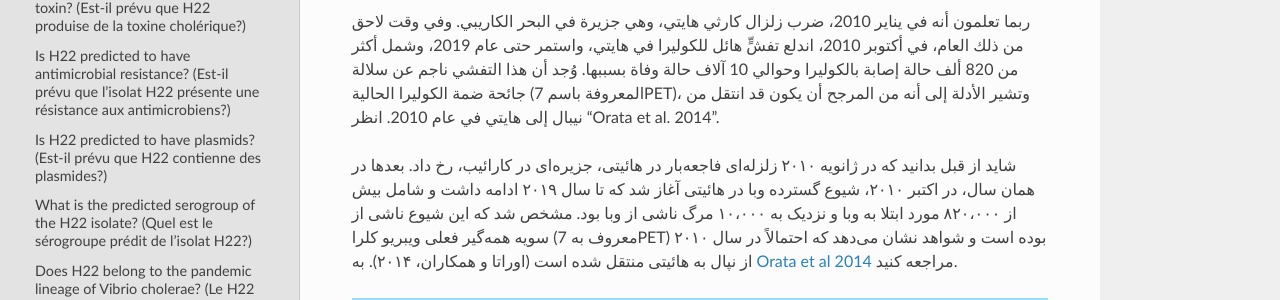
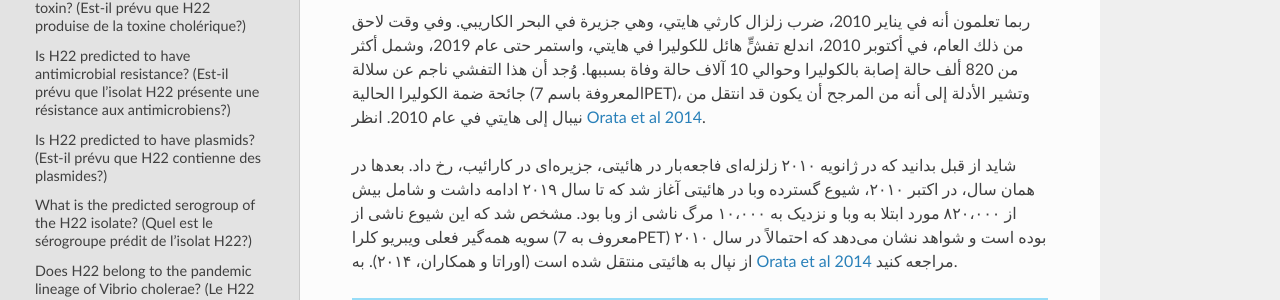
Before and after one commit to avrilcoghlan/vibriowatch, a Sphinx documentation site: the page built from docs/source/haiti.rst, in a window 1280 px wide and 900 px high, scrolled down 3719 px. Shown: the part 246-546 px from the top of the window. Built offline with Sphinx 7.4.7 and the Read the Docs theme 3.1.0, drawn with Linux system fonts in a browser that asks for light colours.

```diff
--- a/docs/source/haiti.rst
+++ b/docs/source/haiti.rst
@@ -127,7 +127,7 @@ ele provavelmente foi transportado do Nepal para o Haiti em 2010 (`Orata et al 2
 ربما تعلمون أنه في يناير 2010، ضرب زلزال كارثي هايتي، وهي جزيرة في البحر الكاريبي.
 وفي وقت لاحق من ذلك العام، في أكتوبر 2010، اندلع تفشٍّ هائل للكوليرا في هايتي، واستمر حتى عام 2019، وشمل أكثر من 820 ألف حالة إصابة بالكوليرا وحوالي 10 آلاف حالة وفاة بسببها.
 وُجد أن هذا التفشي ناجم عن سلالة جائحة ضمة الكوليرا الحالية (المعروفة باسم 7PET)، وتشير الأدلة إلى أنه من المرجح أن يكون قد انتقل من نيبال إلى هايتي في عام 2010.
-انظر "Orata et al. 2014".
+انظر `Orata et al 2014`_.
 
 شاید از قبل بدانید که در ژانویه ۲۰۱۰ زلزله‌ای فاجعه‌بار در هائیتی، جزیره‌ای در کارائیب، رخ داد.
 بعدها در همان سال، در اکتبر ۲۰۱۰، شیوع گسترده وبا در هائیتی آغاز شد که تا سال ۲۰۱۹ ادامه داشت و شامل بیش از ۸۲۰،۰۰۰ مورد ابتلا به وبا و نزدیک به ۱۰،۰۰۰ مرگ ناشی از وبا بود.
```
